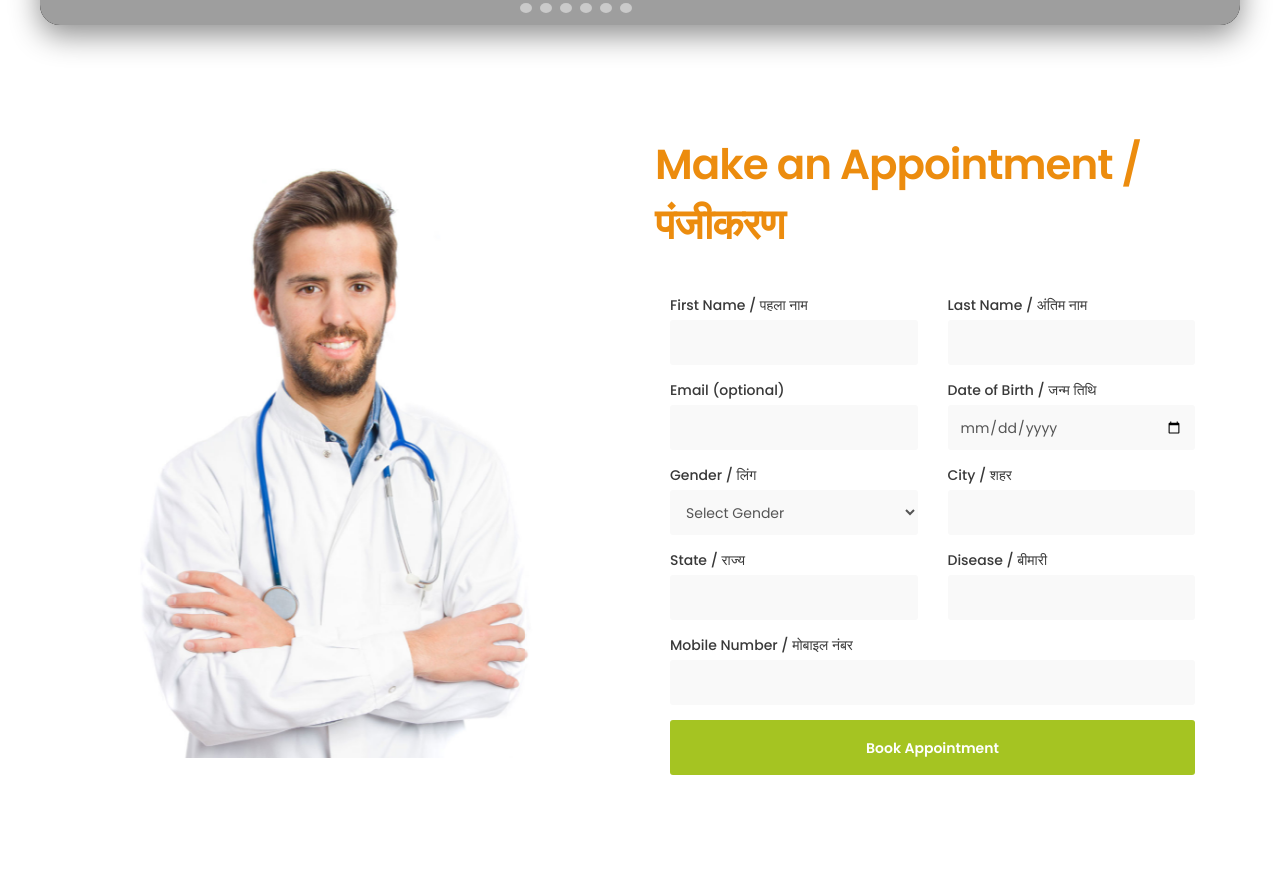
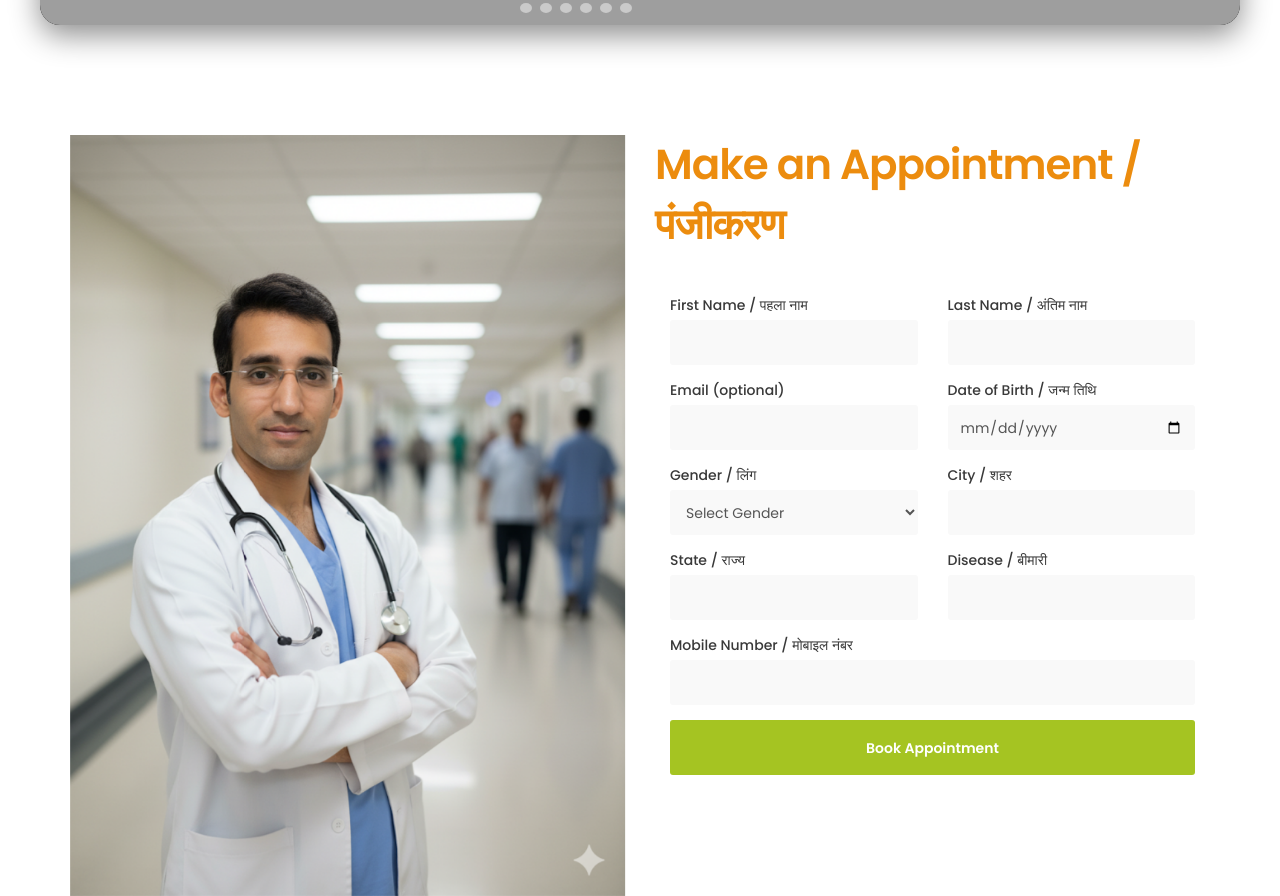
Before and after one commit to chinuagrawal/jainsewa, a plain HTML site: page index.html in a window 1280 px wide. Shown: the part 1791-2687 px from the top of the page. Drawn offline with Linux system fonts and the light colour scheme; grey boxes are pictures that could not be loaded.

Commit message:
changed phto

```diff
--- a/index.html
+++ b/index.html
@@ -203,7 +203,7 @@ http://www.tooplate.com/view/2098-health
     <div class="row">
 
       <div class="col-md-6 col-sm-6">
-        <img src="images/appointment-image.jpg" class="img-responsive" alt="">
+        <img src="images/about.png" class="img-responsive" alt="">
       </div>
 
       <div class="col-md-6 col-sm-6">
```
Also changed, not shown: images/about.png (added).
